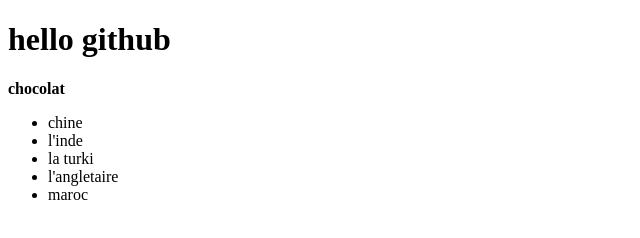
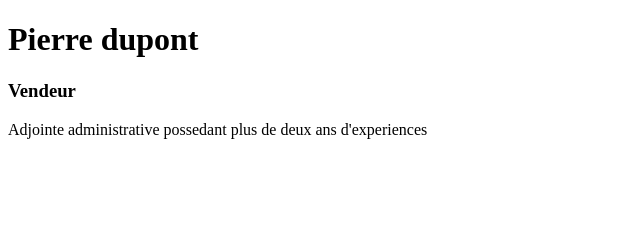
Before and after one commit to henda-na/cv, a plain HTML site: page index.html in a window 1280 px wide. Shown: the whole page, without its empty margins (0-640 px from the left). Drawn offline with Linux system fonts and the light colour scheme.

Commit message:
premier commit

```diff
--- a/index.html
+++ b/index.html
@@ -13,18 +13,34 @@
 
 
 <body>
-    <h1>hello github</h1>
-    <p><strong>chocolat</strong></p>
-    <p>
+    <header>
+        <h1>Pierre dupont</h1>
+        <h3>Vendeur</h3>
+        <p>
+        Adjointe administrative possedant plus de deux ans d'experiences
+        </p>
+    </header>
+    <aside>
+        <section>
 
-        <ul>
-            <li>chine</li>
-            <li>l'inde</li>
-            <li>la turki</li>
-            <li>l'angletaire</li>
-            <li>maroc</li>
-        </ul>
+        </section>
+        <section>
 
-    </p>
+        </section>
+        <section>
+
+        </section>
+
+
+    </aside>
+    <section>
+
+    </section>
+    <section>
+
+    </section>
+
+
+
 </body>
 </html>
```
